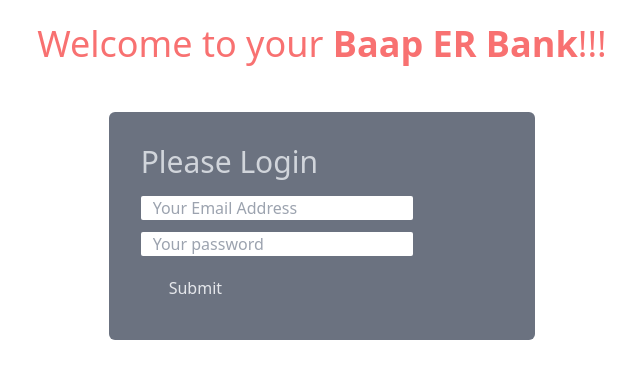
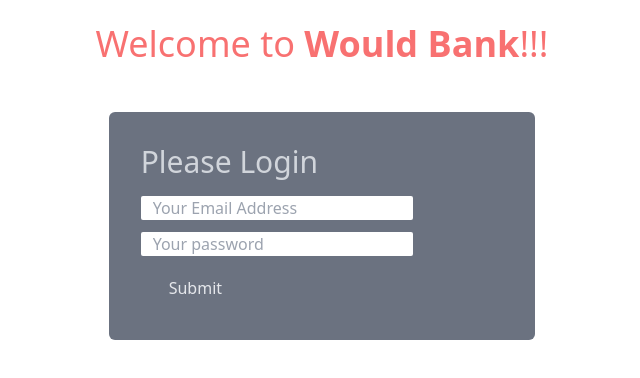
Before and after one commit to sif1t/would-bank, a plain HTML site: page index.html in a window 1280 px wide. Shown: the whole page, without its empty margins (318-958 px from the left). Drawn offline with nearby package versions, Linux system fonts and the light colour scheme.

Commit message:
Update bank name in header

```diff
--- a/index.html
+++ b/index.html
@@ -8,8 +8,8 @@
 </head>
 <body>
      <header>
-        <h1 class="text-4xl text-center mt-6 text-red-400 hover:text-red-500">Welcome to your
-            <span class="font-semibold text-violet-600 hover:text-violet-700">Baap ER Bank</span>!!!</h1>
+        <h1 class="text-4xl text-center mt-6 text-red-400 hover:text-red-500">Welcome to
+            <span class="font-semibold text-violet-600 hover:text-violet-700">Would Bank</span>!!!</h1>
      </header>
      <main>
         <section class="bg-gray-500 w-4/12 mx-auto mt-12 p-8 rounded-md">
```
